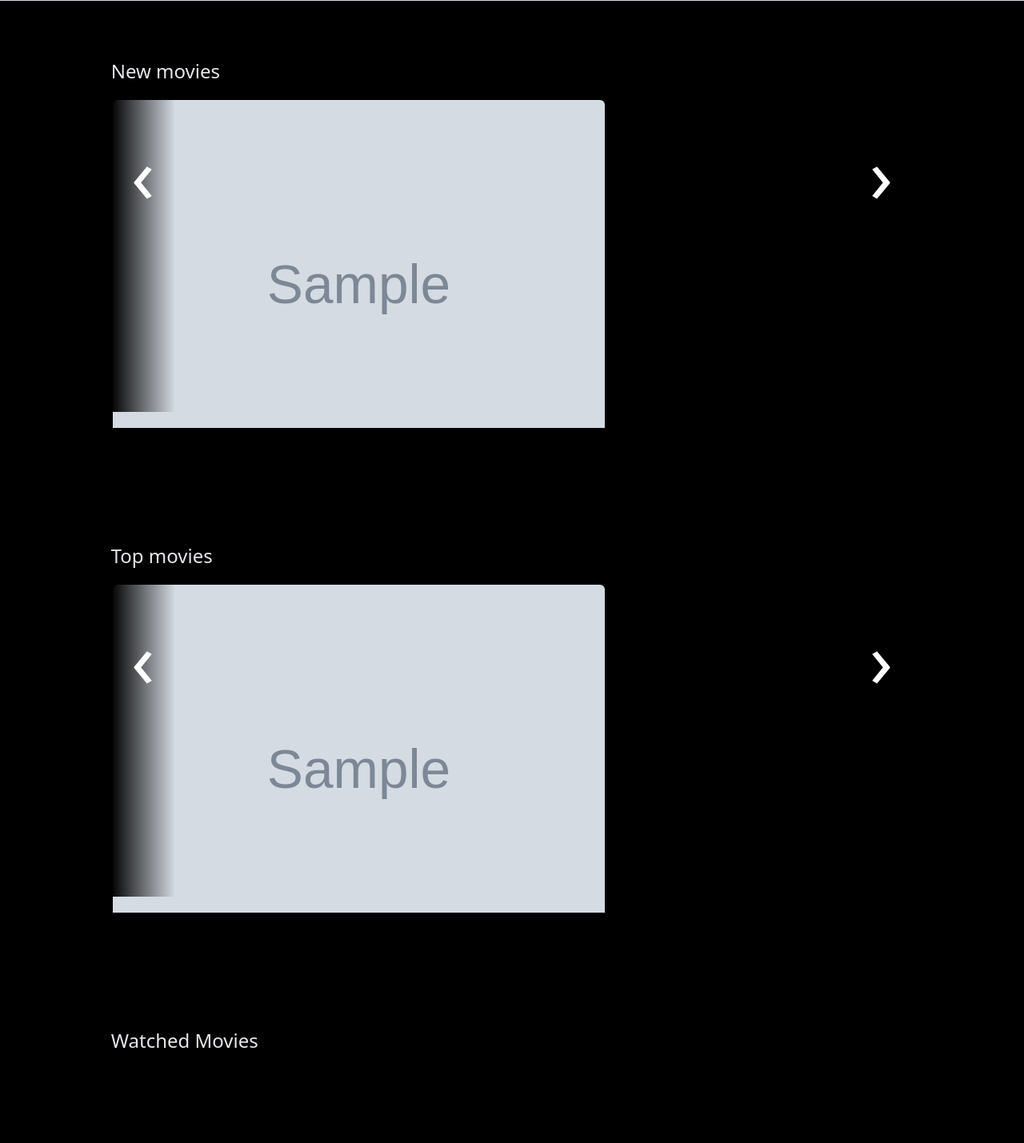
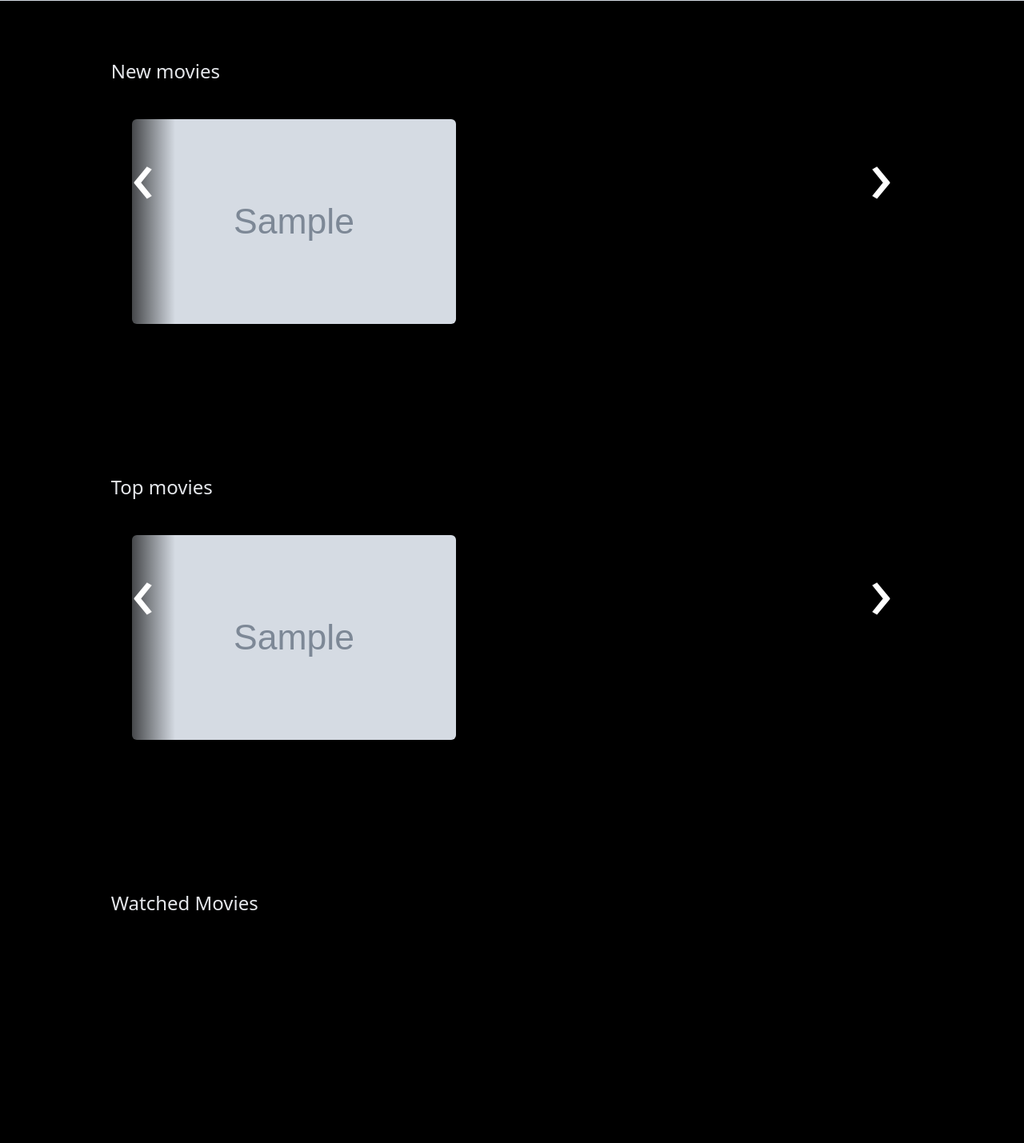
Before and after one commit to gleisonfreitas/mynetflix, a Django app: template film/templates/homefilms.html in a window 1280 px wide. Shown: the part 799-2228 px from the top of the page at 80% size. After the commit the page ends 1937 px from the top, so only its background shows below. Run offline with Django 5.2, Linux system fonts and the light colour scheme; the template is opened without the code that fills it: most values are stand-ins (such as "Sample title", 1, 10 or a date in 2020); grey boxes marked "Sample" are stand-in pictures; some libraries are stand-ins or nearby versions.

Commit message:
fixed homefilms.html page

```diff
--- a/film/templates/homefilms.html
+++ b/film/templates/homefilms.html
@@ -27,7 +27,7 @@
 
 .wrapper {
   display: grid;
-  grid-template-columns: repeat(3,100%);
+  grid-template-columns: repeat(4,100%);
   overflow:hidden;
   scroll-behavior: smooth;
 
@@ -35,7 +35,7 @@
     width: 100%;
     position: relative;
     display: grid;
-    grid-template-columns: repeat(5, auto);
+    grid-template-columns: repeat(4, auto);
     margin: 20px 0;
 
     .item {
@@ -118,7 +118,7 @@
                     <a id="sec1back" href="#section2" class="arrow__btn">‹</a>
                     {% for movie in recently_movies_list %}
                         {% if forloop.counter < 5 %}
-                          <div class="item">
+                          <div class="item h-64 w-3/4 m-4">
                               <a href="{% url 'film:detailFilm' movie.pk %}">
                                 <img src="{{ movie.thumb.url }}" class="rounded-md w-full h-full object-cover">
                               </a>
@@ -132,7 +132,7 @@
                         <a id="sec2back" href="#section1" class="arrow__btn">‹</a>
                           {% for movie in recently_movies_list %}
                             {% if forloop.counter >= 5 %}
-                              <div class="item">
+                              <div class="item h-64 w-3/4 m-4">
                                   <a href="{% url 'film:detailFilm' movie.pk %}">
                                     <img src="{{ movie.thumb.url }}" class="rounded-md w-full h-full object-cover">
                                   </a>
@@ -156,7 +156,7 @@
                     <a id="sec3back" href="#section4" class="arrow__btn">‹</a>
                        {% for movie in top_movies_list %}
                          {% if forloop.counter < 5 %}
-                              <div class="item">
+                              <div class="item h-64 w-3/4 m-4">
                                   <a href="{% url 'film:detailFilm' movie.pk %}">
                                     <img src="{{ movie.thumb.url }}" class="rounded-md w-full h-full object-cover">
                                   </a>
@@ -170,7 +170,7 @@
                         <a id="sec4back" href="#section3" class="arrow__btn">‹</a>
                           {% for movie in top_movies_list %}
                             {% if forloop.counter >= 5 %}
-                              <div class="item">
+                              <div class="item h-64 w-3/4 m-4">
                                   <a href="{% url 'film:detailFilm' movie.pk %}">
                                     <img src="{{ movie.thumb.url }}" class="rounded-md w-full h-full object-cover">
                                   </a>
@@ -194,7 +194,7 @@
                     <a id="sec5back" href="#section6" class="arrow__btn">‹</a>
                        {% for movie in request.user.movies_watched.all %}
                         {% if forloop.counter < 5 %}
-                          <div class="item">
+                          <div class="item h-64 w-3/4 m-4">
                               <a href="{% url 'film:detailFilm' movie.pk %}">
                                 <img src="{{ movie.thumb.url }}" class="rounded-md w-full h-full object-cover">
                               </a>
@@ -208,7 +208,7 @@
                         <a id="sec6back" href="#section5" class="arrow__btn">‹</a>
                           {% for movie in request.user.movies_watched.all %}
                             {% if forloop.counter >= 5 %}
-                              <div class="item">
+                              <div class="item h-64 w-3/4 m-4">
                                   <a href="{% url 'film:detailFilm' movie.pk %}">
                                     <img src="{{ movie.thumb.url }}" class="rounded-md w-full h-full object-cover">
                                   </a>
```
